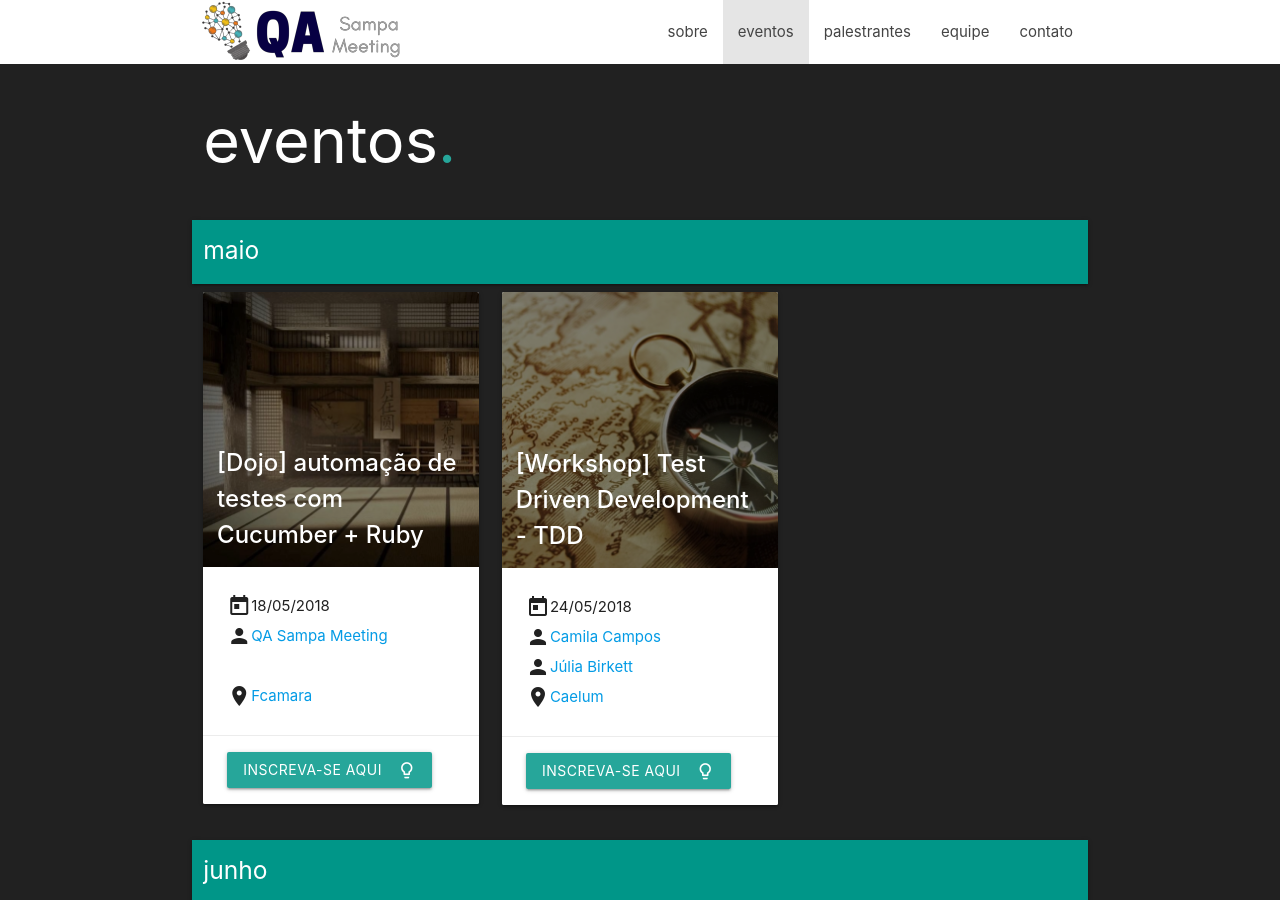
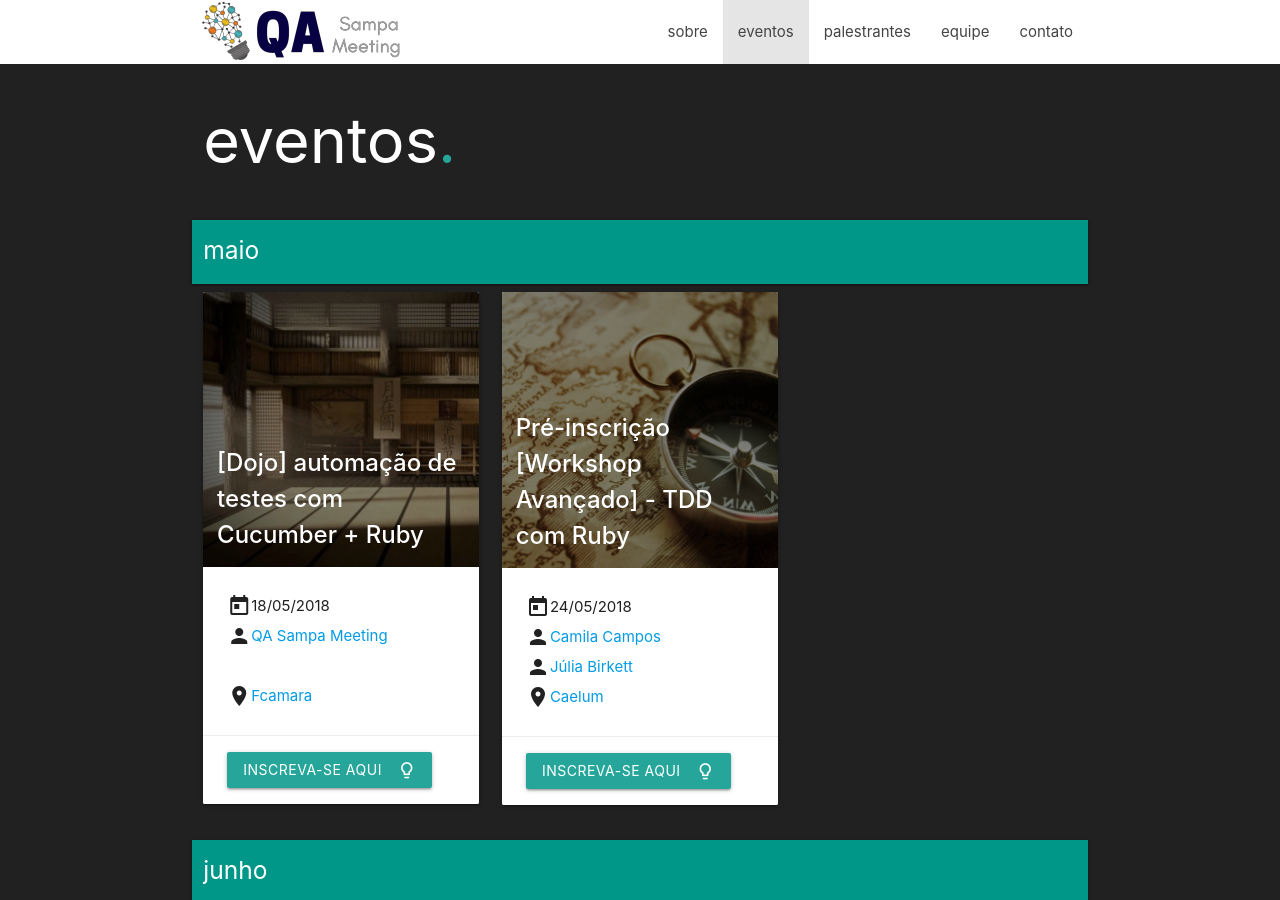
Before and after one commit to qasampameeting/qasampameeting.github.io, a Jekyll site: the page built from events.md, in a window 1280 px wide and 900 px high. Built offline with Jekyll 4.4.1, drawn with Linux system fonts in a browser that asks for light colours; nearby versions of some CDN libraries.

Commit message:
Update Workshop TDD

```diff
--- a/_data/events.yml
+++ b/_data/events.yml
@@ -9,7 +9,7 @@ maio:
     link: https://www.eventbrite.com.br/e/dojo-automacao-de-testes-com-cucumber-ruby-inscricoes-a-partir-de-14-05-as-23h-tickets-45959183154
 
   - date: 24-05-2018
-    title: "[Workshop] Test Driven Development - TDD"
+    title: "Pré-inscrição [Workshop Avançado] - TDD com Ruby"
     speaker:
       - camilacampos
       - juliabirkett
@@ -17,7 +17,7 @@ maio:
       name: Caelum
       map_link: https://goo.gl/maps/oHG1CCARKDN2
     image: 24-05-2018.jpg
-    link: https://www.eventbrite.com.br/e/test-driven-development-tdd-inscricoes-a-partir-do-dia-17-05-as-23h-registration-43732427869
+    link: https://docs.google.com/forms/d/e/1FAIpQLSckENDOwVmO-kVUh3fGbvp0V6bxGXAMpMZ-HCaav-oU1SJ_Kw/viewform
 
 junho:
   - date: 08-06-2018
```
